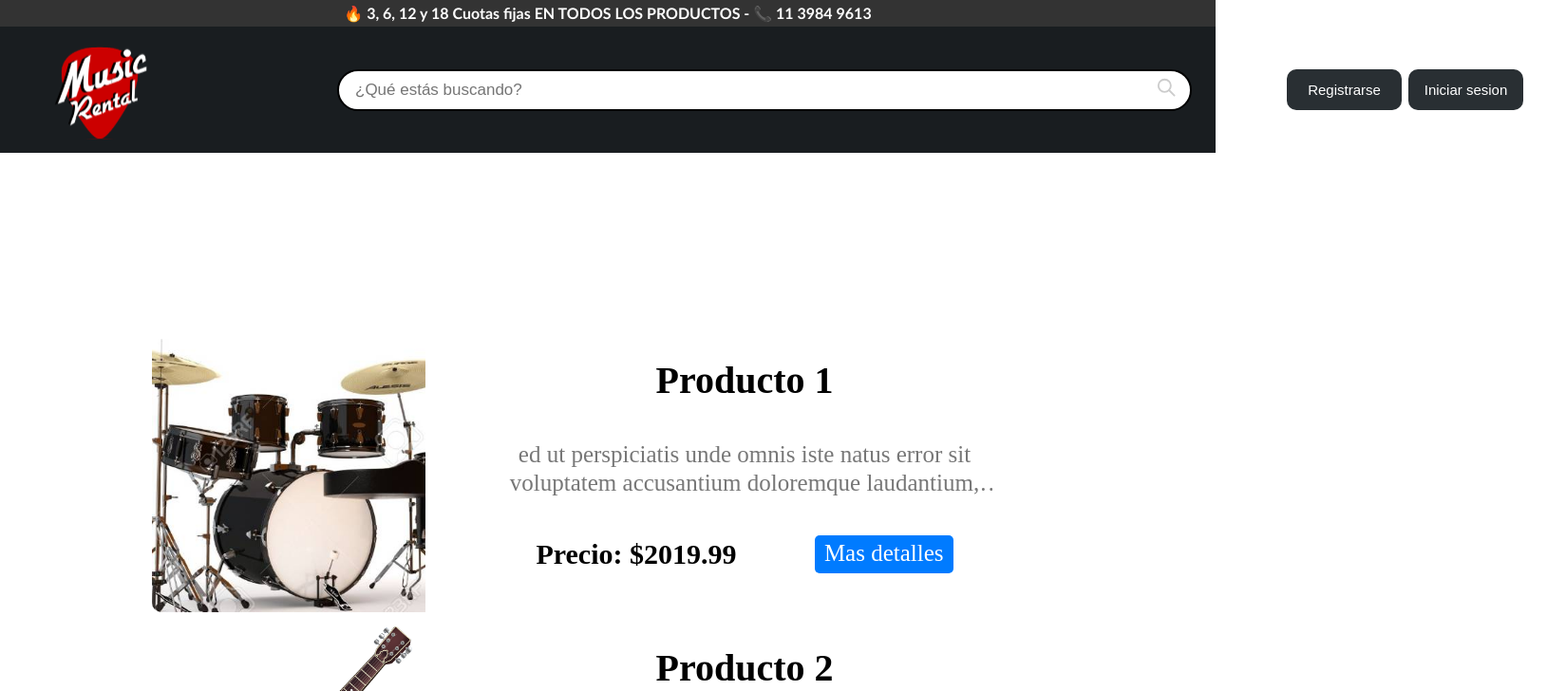
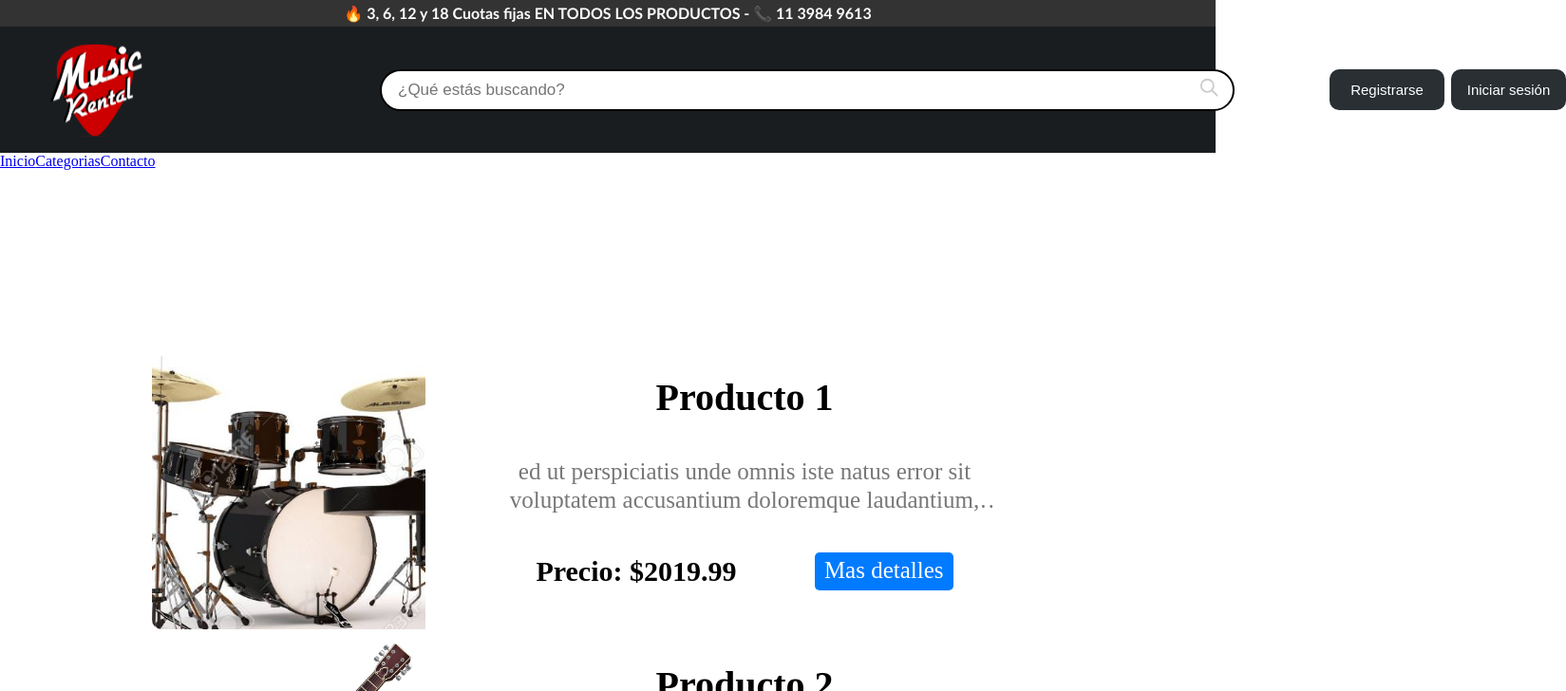
Before and after one commit to JavierNicolasRamos/proyecto-integrador-front, a React (Vite) app: page /home in a window 1280 px wide. Shown: the top 728 px of the page at 95% size, 1649 px wide, since content can reach past the window. Built offline with nearby package versions, Linux system fonts and the light colour scheme.

Commit message:
feat: Navigation menu added to header and its condicional css to show the searchbar if the path is home

```diff
--- a/src/components/Header.jsx
+++ b/src/components/Header.jsx
@@ -1,16 +1,23 @@
-import { Link } from "react-router-dom";
+import { Link, useLocation } from "react-router-dom";
 import "../styles/Header.css";
 import { SearchIcon } from "./SearchIcon";
+import { Menu } from "./Menu";
 
 export const Header = () => {
+  const location = useLocation();
+
+  // Verifica si la ruta actual es la página de inicio
+  const isHome = location.pathname === "/home"
+
+
   return (
     <>
       <section className="phone">
         <p className="phone-text">🔥 3, 6, 12 y 18 Cuotas fijas EN TODOS LOS PRODUCTOS - 📞 11 3984 9613</p>
       </section>
-      <header className="header">
+      <header className={`header ${!isHome ? 'hide' : ''}`}>
         <section className="header__search-bar">
-          <Link to={"/home"}>
+          <Link to={"/home"} className="header__search-bar__logo">
             <img className="header__search-bar__img" src="src/images/header-logo.svg" alt="Imagen del logo de music rental" />
           </Link>
           <form method="GET" className="header__search-bar__form">
@@ -30,11 +37,12 @@ export const Header = () => {
               Registrarse
             </button>
             <button className="header__action-button-login btn">
-              Iniciar sesion
+              Iniciar sesión
             </button>
           </div>
         </section>
       </header>
+      <Menu/>
     </>
   );
 };
--- a/src/styles/Header.css
+++ b/src/styles/Header.css
@@ -15,6 +15,10 @@
 .header{
   display: flex;
   align-items: center;
+}
+
+.hide{
+  display: none;
 }
 
 .header__search-bar__form{
@@ -47,7 +51,12 @@
 .header__search-bar__img{
   width: 100px;
   height: 100px;
-  margin: 10px 200px 0px 55px;
+}
+
+.header__search-bar__logo{
+  width: 100px;
+  height: 100px;
+  margin-left: 50px;
 }
 
 .header__search-bar__form__input{
@@ -57,6 +66,7 @@
   border: 2px solid var(--black);
   padding: 0 17px;
   font-size: 17px;
+  margin-left: 250px;
 }
 
 .header__search-bar__form__input:focus{
```
